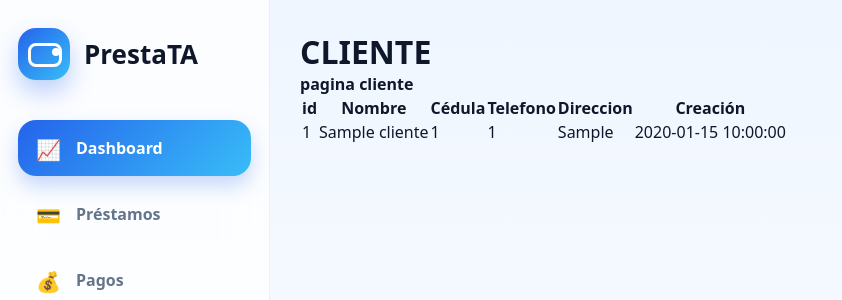
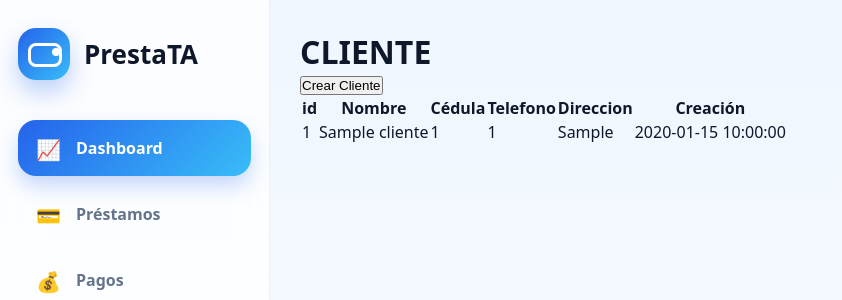
Before and after one commit to xandt3ch/PrestaTa, a Flask app: page /cliente in a window 1280 px wide. Shown: the top 300 px of the page, without its empty margins (0-842 px from the left). Run offline with Flask 3, Linux system fonts and the light colour scheme; tables that the repository leaves empty hold one stand-in row (values such as "Sample post").

Commit message:
agregando etiquetas

```diff
--- a/app/templates/cliente.html
+++ b/app/templates/cliente.html
@@ -3,10 +3,14 @@
 {% block title %} CLIENTE {% endblock %}
 
 {% block content %}
+<header>
     <h1>CLIENTE</h1>
-<h4>pagina cliente</h4>
+    <button class="btn btn-primary" onclick="">Crear Cliente</button>
+</header>
+
 
 <table>
+    <thead class="table_thead">
         <tr>
             <th>id</th>
             <th>Nombre</th>
@@ -15,6 +19,8 @@
             <th>Direccion</th>
             <th>Creación</th>
         </tr>
+    </thead>
+    <tbody class="table_tbody">
         {% for cliente in clientes %}
         <tr>
             <td>{{ cliente.id }}</td>
@@ -26,6 +32,7 @@
 
         </tr>
         {% endfor %}
+    </tbody>
 </table>
 
 {% endblock %}
--- a/app/templates/layout.html
+++ b/app/templates/layout.html
@@ -10,7 +10,6 @@
     <div class="dashboard">
 
     <!-- SIDEBAR -->
-
     <aside class="sidebar">
         <div class="logo">
             <div class="logo-icon"></div>
```
Lines whose indentation alone changed are shown as unchanged.
